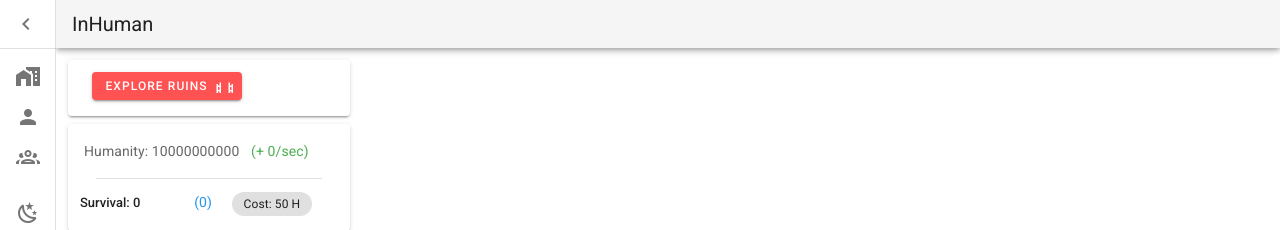
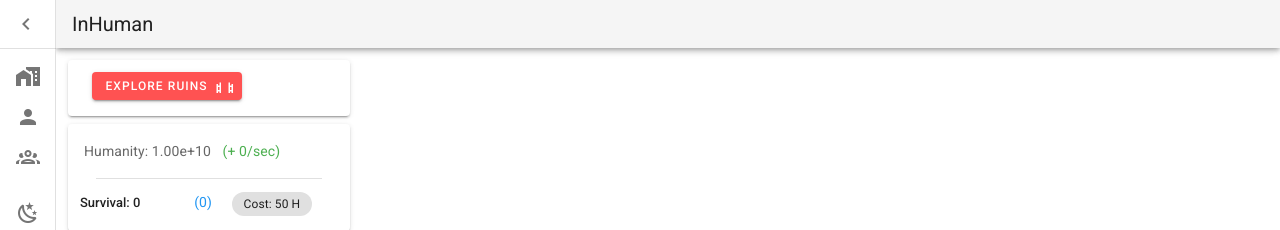
Before and after one commit to Ulises502/InHuman, a Vue app: page / in a window 1280 px wide. Shown: the top 230 px of the page. Built offline with nearby package versions, Linux system fonts and the light colour scheme.

Commit message:
Set decimal/exponential notation

```diff
--- a/src/pages/Home.vue
+++ b/src/pages/Home.vue
@@ -28,7 +28,9 @@
                 ? humanity.toFixed(2)
                 : humanity.lt(100)
                 ? humanity.toFixed(1)
-                : humanity.toFixed(0)
+                : humanity.lt(1e5)
+                ? humanity.toFixed(0)
+                : humanity.toExponential(2)
             }}
             <span class="success--text mx-2">(+ {{ humanityPerSec }}/sec)</span>
           </p>
@@ -67,7 +69,7 @@
                   {{
                     virtue.cost.lt(1e5)
                       ? virtue.cost.toFixed(0)
-                      : virtue.cost.toExponential()
+                      : virtue.cost.toExponential(2)
                   }}
                   H
                 </v-chip>
```
